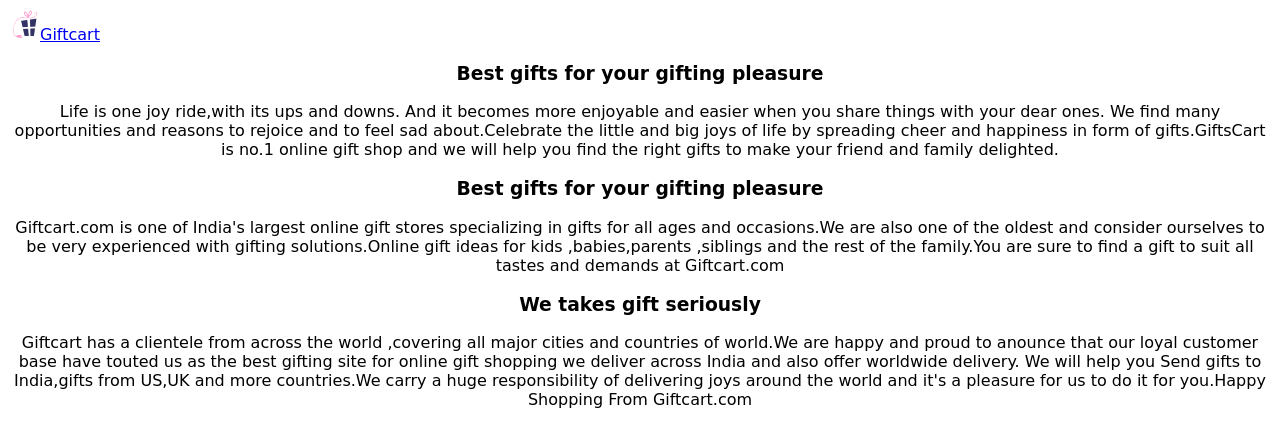
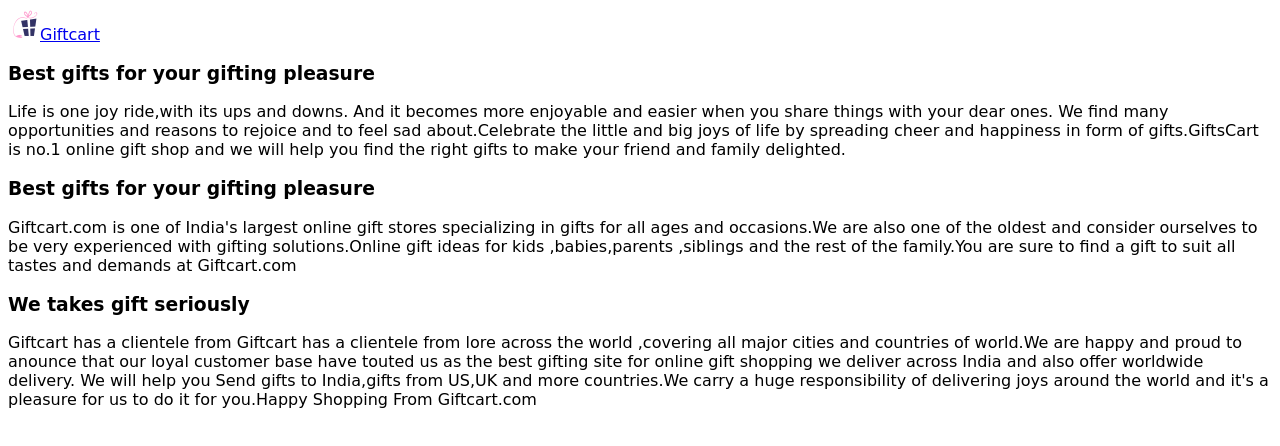
Before and after one commit to manojrawat76/giftcart, a plain HTML site: page about.html in a window 1280 px wide. Drawn offline with Linux system fonts and the light colour scheme.

Commit message:
modified about

```diff
--- a/about.html
+++ b/about.html
@@ -8,13 +8,15 @@
     <article>
         <a href="index.html"><img src="image\1.png" >Giftcart</a>
     </article>
-<center>
+<div>
 <h3>Best gifts for your gifting pleasure</h3>
 Life is one joy ride,with its ups and downs. And it becomes more enjoyable and easier when you share things with your dear ones. We find many opportunities and reasons to rejoice and to feel sad about.Celebrate the little and big joys of life by spreading cheer and happiness in form of gifts.GiftsCart is no.1 online gift shop and we will help you find the right gifts to make your friend and family delighted.
 <h3>Best gifts for your gifting pleasure</h3>
 Giftcart.com is one of India's largest online gift stores specializing in gifts for all ages and occasions.We are also one of the oldest and consider ourselves to be very experienced with gifting solutions.Online gift ideas for kids ,babies,parents ,siblings and the rest of the family.You are sure to find a gift to suit all tastes and demands at Giftcart.com
-<h3>We takes gift seriously</h3>
-Giftcart has a clientele from across the world ,covering all major cities and countries of world.We are happy and proud to anounce that our loyal customer base have touted us as the best gifting site for online gift shopping we deliver across India and also offer worldwide delivery. We will help you Send gifts to India,gifts from US,UK and more countries.We carry a huge responsibility of delivering joys around the world and it's a pleasure for us to do it for you.Happy Shopping From Giftcart.com
-</center>
+<h3> We takes gift seriously</h3>
+Giftcart has a clientele from  Giftcart has a clientele from lore
+
+across the world ,covering all major cities and countries of world.We are happy and proud to anounce that our loyal customer base have touted us as the best gifting site for online gift shopping we deliver across India and also offer worldwide delivery. We will help you Send gifts to India,gifts from US,UK and more countries.We carry a huge responsibility of delivering joys around the world and it's a pleasure for us to do it for you.Happy Shopping From Giftcart.com
+</div>
 </body>
 </html>
```
